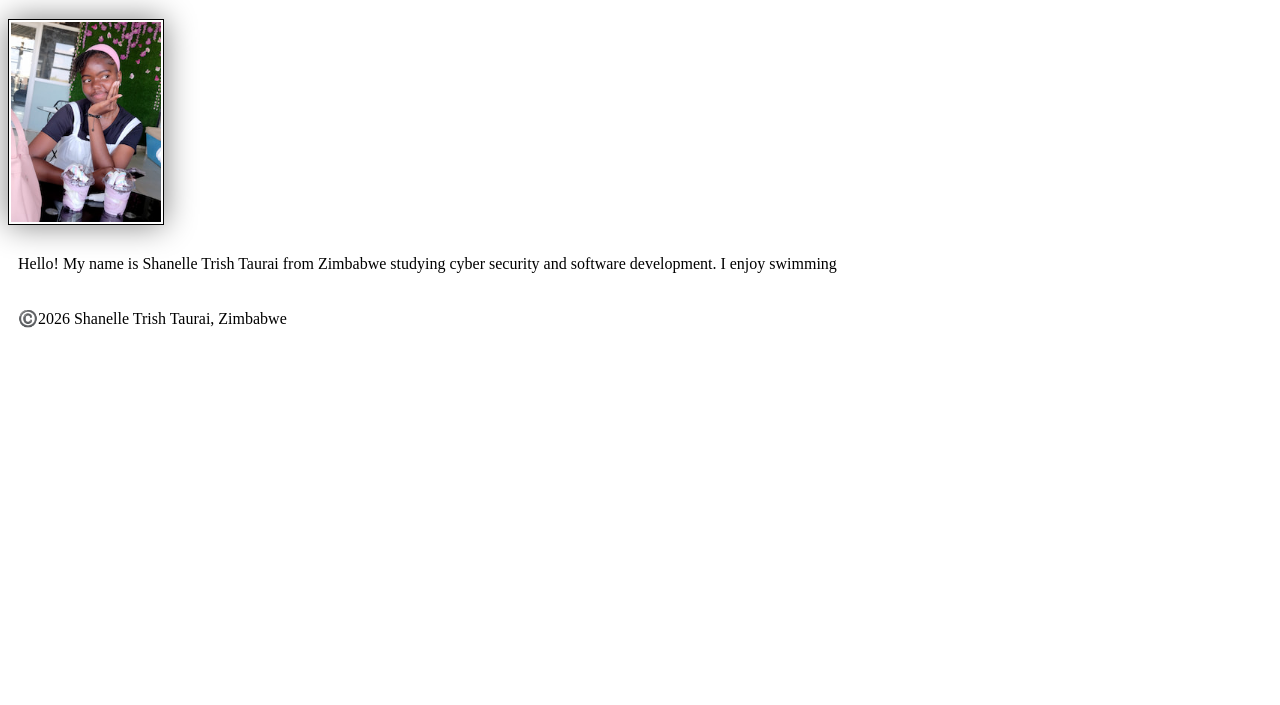
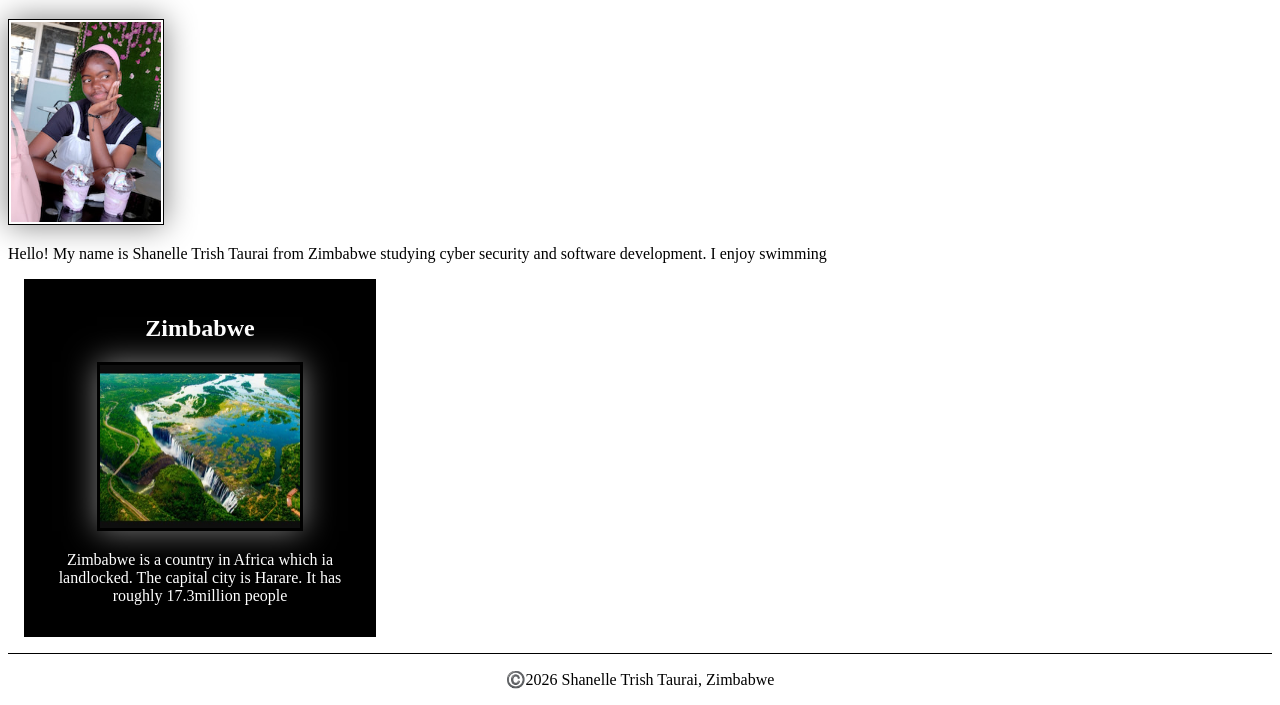
Before and after one commit to zviko29/wdd130, a plain HTML site: page index.html in a window 1280 px wide. Shown: the part 205-910 px from the top of the page. Before the commit the page ends 800 px from the top, so only its background shows below. Drawn offline with Linux system fonts and the light colour scheme.

Commit message:
I enhanced index.html and resized the image before adding it to images further more added style to the presentantion of the html

```diff
--- a/index.html
+++ b/index.html
@@ -5,6 +5,8 @@
     <meta charset="UTF-8">
     <meta name="viewport" content="width=device-width, initial-scale=1.0">
     <title>WDD 130 | Shanelle Trish Taurai</title>
+    <meta name="self introduction" content="Shanelle Trish Taurai wdd130, introduction to self">
+    <meta name="Trish" content="Shanelle Trish Taurai">
 </head>
 <link rel="stylesheet" href="styles/styles.css">
 
@@ -22,6 +24,12 @@
         <p>Hello! My name is Shanelle Trish Taurai from Zimbabwe studying cyber security and software development. I enjoy swimming</p>
 
     </main>
+    <aside>
+        <h2>Zimbabwe</h2>
+        <img src="images/zimbabwe.jpg" alt="Zimbabwe nature">
+        <p>Zimbabwe is a country in Africa which ia landlocked. The capital city is Harare. It has roughly 17.3million people</p>
+
+    </aside>
     <footer>
         <p>©️2026 Shanelle Trish Taurai, Zimbabwe</p>
 
--- a/styles/styles.css
+++ b/styles/styles.css
@@ -22,5 +22,38 @@ img {
 }
 
 p {
-    padding: 10px;
+    padding: 0;
 }
+
+main {
+    max-width: 840px;
+}
+
+aside {
+    width: 20rem;
+    margin: 1rem;
+    border: 1px solid rgb(red green blue / alpha) (0 0 0 / 0.1);
+    /* 1️⃣*/
+    padding: 1rem;
+    background-color: black;
+    color: white;
+    text-align: center;
+
+}
+
+aside img {
+    width: 200px;
+    height: auto;
+}
+
+main img {
+    width: 150px;
+    height: auto;
+
+}
+
+footer {
+    margin-top: 12px;
+    border-top: 1px solid black;
+    text-align: center;
+}
```
Also changed, not shown: images/zimbabwe.jpg (added).
